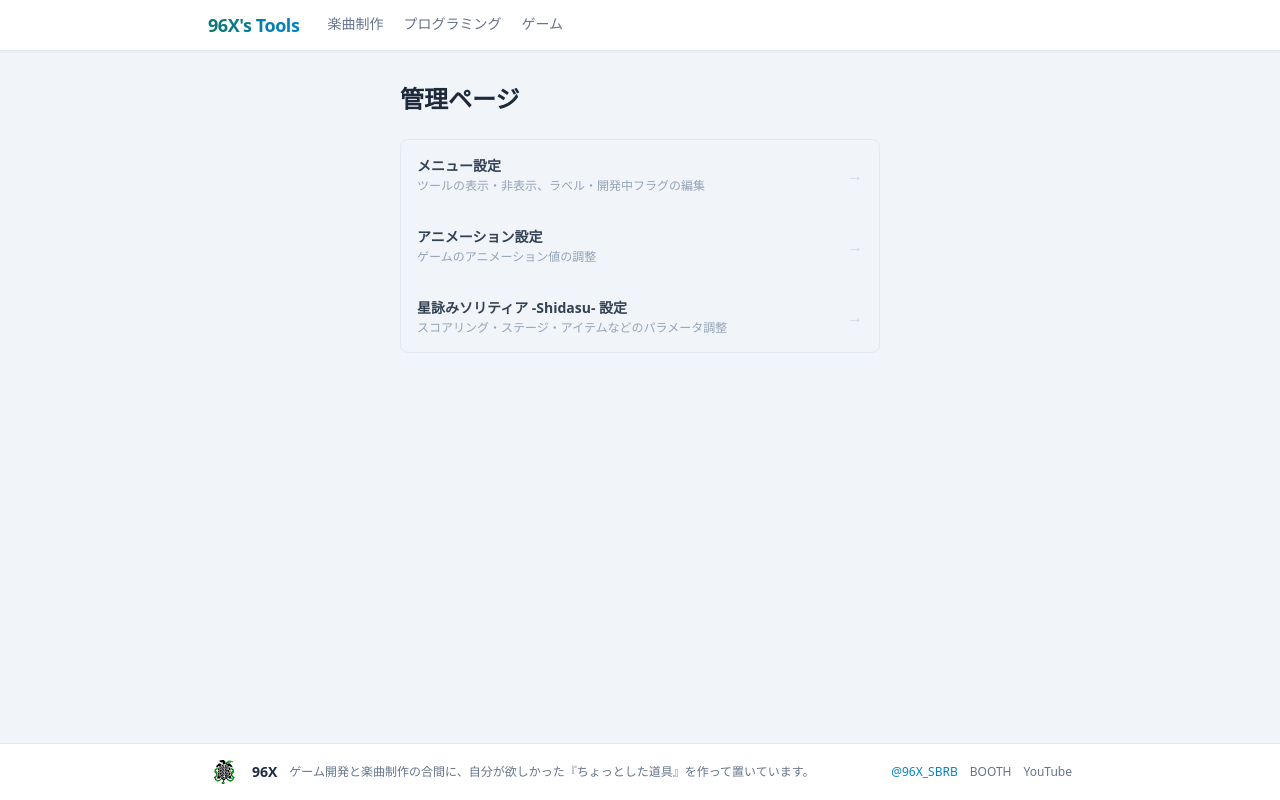
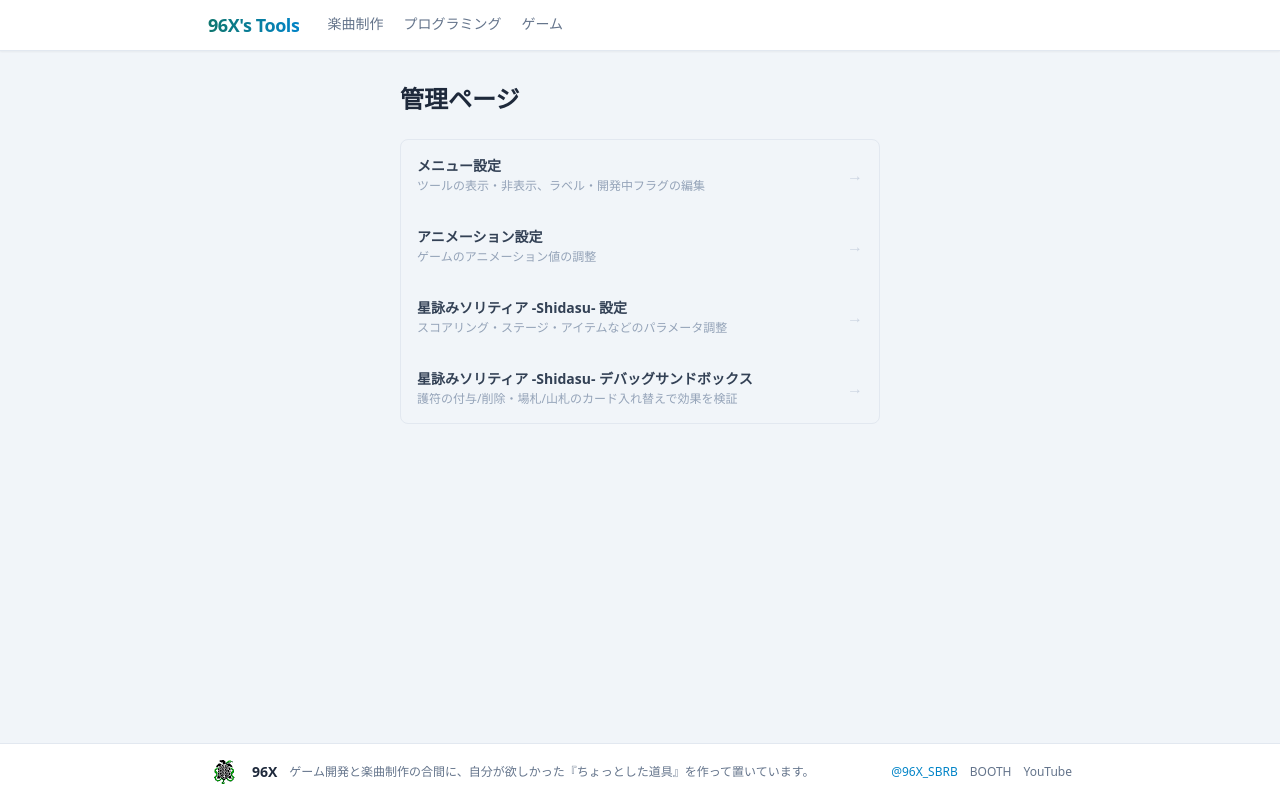
Before and after one commit to kuroto-96X/Utilities-Svelte, a SvelteKit app: page /admin in a window 1280 px wide. Built offline with nearby package versions, Linux system fonts and the light colour scheme.

Commit message:
feat: 管理ページにShidasuデバッグサンドボックスへのリンクを追加

```diff
--- a/src/routes/admin/+page.svelte
+++ b/src/routes/admin/+page.svelte
@@ -27,5 +27,12 @@
       </div>
       <span class="text-slate-300 group-hover:text-teal-600 transition-colors">→</span>
     </a>
+    <a href="/admin/shidasu-debug" class="flex items-center gap-3 px-4 py-4 hover:bg-slate-50 transition-colors group">
+      <div class="flex-1">
+        <p class="text-sm font-semibold text-slate-700 group-hover:text-teal-700">星詠みソリティア -Shidasu- デバッグサンドボックス</p>
+        <p class="text-xs text-slate-400 mt-0.5">護符の付与/削除・場札/山札のカード入れ替えで効果を検証</p>
+      </div>
+      <span class="text-slate-300 group-hover:text-teal-600 transition-colors">→</span>
+    </a>
   </div>
 </div>
```
